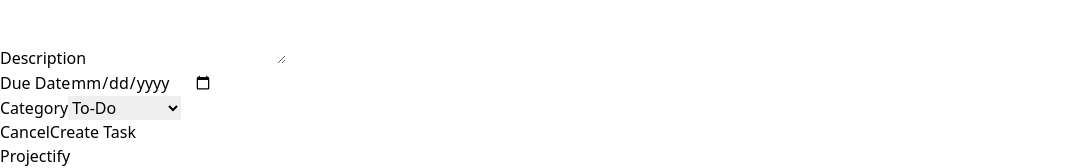
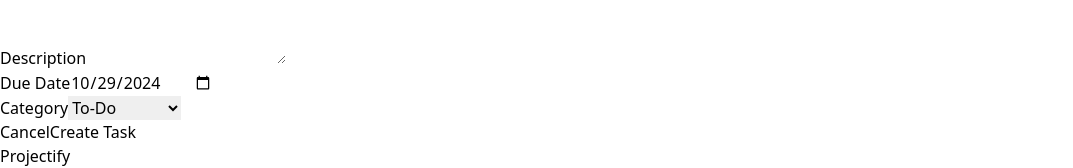
Before and after one commit to khandokarIsmailDev/monitoring-todo-full-stack-app, a React (Vite) app: page / in a window 1280 px wide. Both pictures are taken after a click on the button "Add". Shown: the part 9334-9502 px from the top of the page, without its empty margins (0-1073 px from the left). Built offline with nearby package versions, Linux system fonts and the light colour scheme.

Commit message:
fix modal  field error

```diff
--- a/src/components/todos/Modal.jsx
+++ b/src/components/todos/Modal.jsx
@@ -42,6 +42,13 @@ export default function Modal({onShowModal,editTask,setEditTask}) {
 
   function handleSubmit(e){
     e.preventDefault();
+
+    // Validation: Check if any field is empty
+    if (!task.taskName || !task.description || !task.dueDate || !task.category) {
+        alert("Please fill in all fields.");
+        return; // Exit the function if validation fails
+    }
+
     if(editTask){
       const updatedTasks = todoAll.map(todo => todo.id === editTask.id ? task : todo);
       setTodoAll(updatedTasks);
@@ -109,7 +116,7 @@ export default function Modal({onShowModal,editTask,setEditTask}) {
                 id="dueDate"
                 name="dueDate"
                 min={new Date().toISOString().split("T")[0]}
-                defaultValue={editTask ? formatDateToYYYYMMDD(editTask.dueDate) : ""}
+                defaultValue={editTask ? formatDateToYYYYMMDD(editTask.dueDate) : new Date().toLocaleDateString('en-GB').split('/').reverse().join('-')}
                 onChange={(e) => handleChange(e)}
                 className="w-full rounded-md border border-gray-600 bg-gray-700 px-3 py-2 text-white shadow-sm focus:border-green-500 focus:outline-none focus:ring-2 focus:ring-green-500"
               />
```
